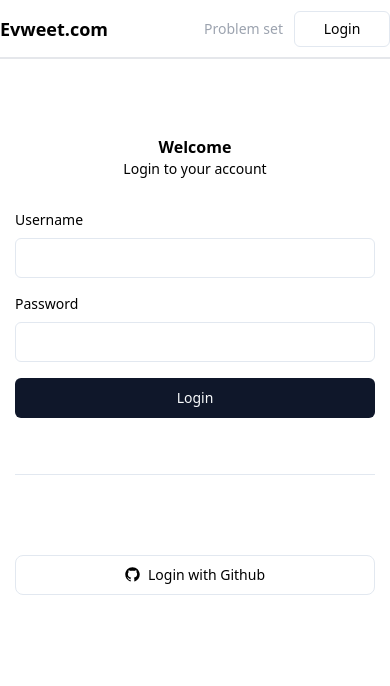
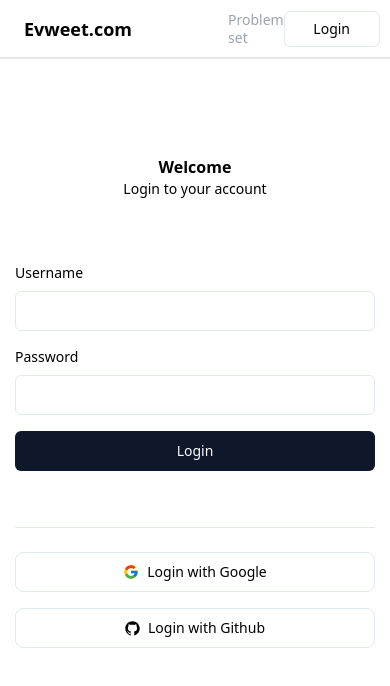
Before and after one commit to Johnny601/code-runner-web, a Next.js app: page /login in a window 390 px wide. Shown: the top 686 px of the page. Built offline with nearby package versions, Linux system fonts and the light colour scheme.

Commit message:
add google oauth button and fix UI

```diff
--- a/src/app/login/page.tsx
+++ b/src/app/login/page.tsx
@@ -6,12 +6,12 @@ import { Suspense } from "react";
 
 export default function LoginPage() {
   return (
-    <div className="grid h-[93vh] grid-flow-col grid-rows-8 max-w-5xl mx-auto text-sm">
-      <div className=" row-span-2 flex-center flex-col ">
+    <div className="flex flex-col h-[93vh] max-w-5xl mx-auto text-sm pt-24 space-y-16">
+      <div className="flex-center flex-col">
         <h1 className="text-16-bold">Welcome</h1>
         <p>Login to your account</p>
       </div>
-      <div className="row-span-3  flex-center ">
+      <div className="flex-center">
         <Suspense fallback={<div>Loading...</div>}>
           <LoginForm />
         </Suspense>
--- a/src/app/problemset/[problem]/page.tsx
+++ b/src/app/problemset/[problem]/page.tsx
@@ -24,8 +24,8 @@ export default async function ProblemPage({
   const jwt = cookieStore.get("jwt")?.value as string;
   const problem: ProblemDetails = await fetchProblem(params, jwt);
   return (
-    <div className="flex h-[93vh] flex-col items-center justify-between p-10">
-      <div className="flex flex-col space-y-6 w-full max-w-5xl items-center justify-between text-sm lg:flex">
+    <div className="flex h-[93vh] flex-col items-center p-10">
+      <div className="flex flex-col space-y-6 w-full max-w-5xl items-center text-sm lg:flex">
         {/* introduction sectoin */}
         <section className="flex-center flex-col">
           <h1 className="text-16-bold">{problem.problemName}</h1>
--- a/src/components/LoginForm.tsx
+++ b/src/components/LoginForm.tsx
@@ -165,10 +165,7 @@ export default function LoginForm() {
       <Separator className="my-6 " />
       {/* OAuth login */}
       <div className="flex flex-col space-y-4">
-        <Link
-          href={`${authUrl}/oauth2/authorization/github`}
-          className=" invisible"
-        >
+        <Link href={`${authUrl}/oauth2/authorization/google`}>
           <Button variant="outline" className="w-full rounded-lg">
             <FcGoogle className="h-4 w-4 mr-2 " />
             Login with Google
--- a/src/components/navbar/Navbar.tsx
+++ b/src/components/navbar/Navbar.tsx
@@ -11,7 +11,7 @@ export default function Navbar() {
   // const router = useRouter();
   return (
     <nav className="h-[7vh] w-full  border-b-2">
-      <div className="max-w-5xl mx-auto flex items-center justify-between h-full">
+      <div className="max-w-5xl mx-auto flex items-center justify-between h-full px-6 lg:px-0">
         <div className="flex items-center space-x-24">
           <Link href="/" className="text-18-bold">
             Evweet.com
```
